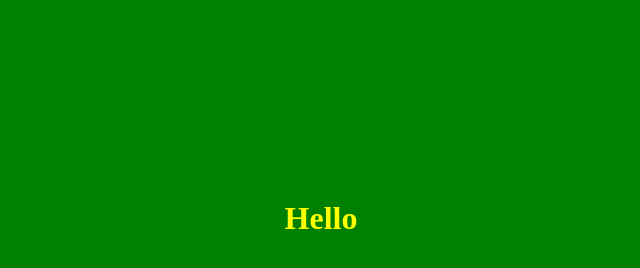
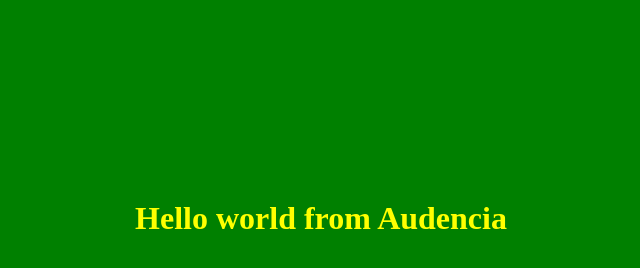
Before and after one commit to Pedrolane/audencia-git, a plain HTML site: page index.html in a window 1280 px wide. Shown: the whole page, without its empty margins (319-959 px from the left). Drawn offline with Linux system fonts and the light colour scheme.

Commit message:
message-from-audencia

```diff
--- a/index.html
+++ b/index.html
@@ -15,6 +15,6 @@
     </style>
   </head>
   <body>
-    <h1>Hello</h1>
+    <h1>Hello world from Audencia</h1>
   </body>
 </html>
```
